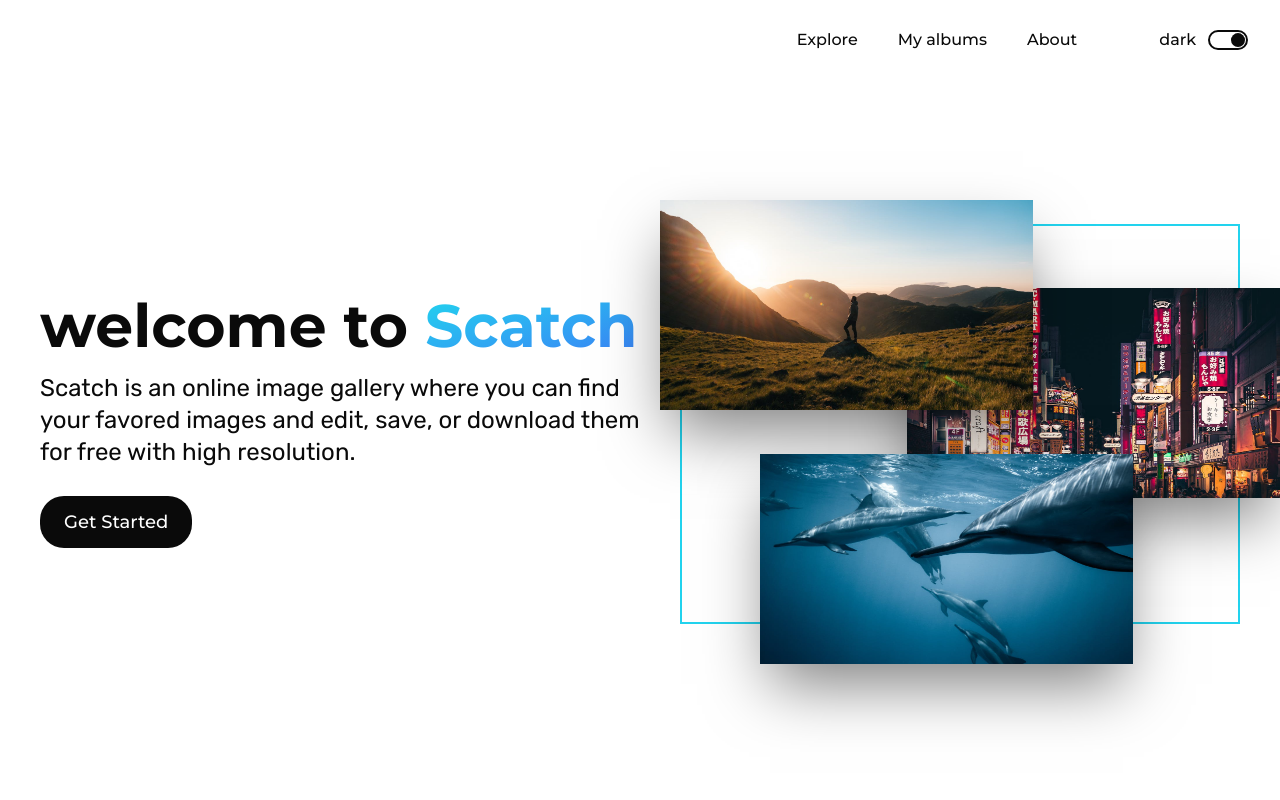
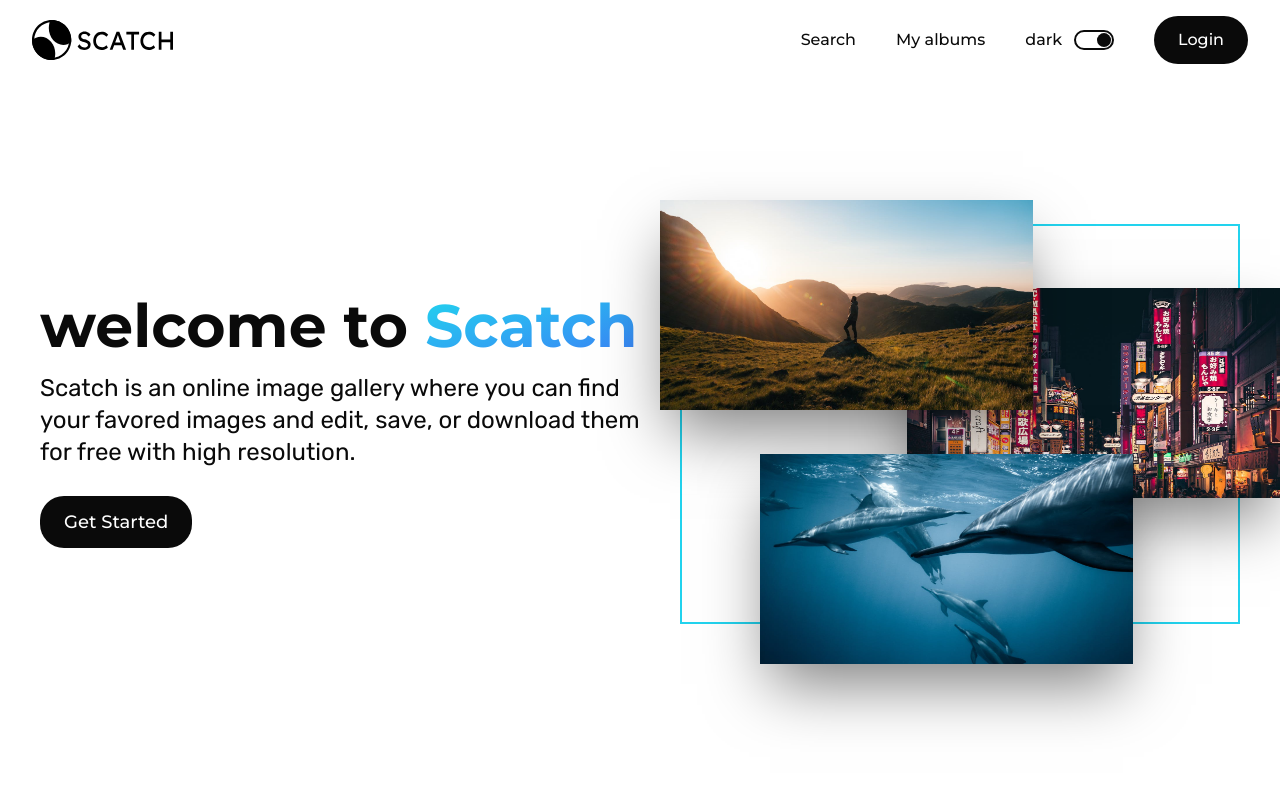
Before and after one commit to malkiii/scatch, a Next.js app: page / in a window 1280 px wide. Shown: the top 800 px of the page. Built offline with nearby package versions, Linux system fonts and the light colour scheme.

Commit message:
Creating the login button.

```diff
--- a/components/Navbar.tsx
+++ b/components/Navbar.tsx
@@ -1,10 +1,15 @@
 import Link from 'next/link';
 import Image from 'next/image';
+import { useState } from 'react';
+import NavbarMenu from './NavbarMenu';
 import { motion } from 'framer-motion';
 import { easeInOutExpo } from '../constants';
-import { useState } from 'react';
-import NavbarMenu from './NavbarMenu';
 import DarkThemeButton from './DarkThemeButton';
+import { withRouter, NextRouter } from 'next/router';
+
+type NavbarProps = {
+  router: NextRouter;
+};
 
 const navVariants = {
   hidden: { y: 200, opacity: 0 },
@@ -18,34 +23,45 @@ const navVariants = {
   }
 };
 
-export default function Navbar(): JSX.Element {
+function Navbar(props: NavbarProps) {
   const [open, setOpen] = useState<boolean>(false);
+
+  const animationProps =
+    props.router.pathname == '/'
+      ? { variants: navVariants, initial: 'hidden', animate: 'visible' }
+      : null;
+
   return (
     <>
       <header className="relative h-20 w-full px-8">
+        {undefined}
         <motion.nav
-          variants={navVariants}
-          initial="hidden"
-          animate="visible"
+          {...animationProps}
           className="flex items-center justify-between max-w-7xl h-full mx-auto overflow-y-hidden"
         >
           <Link href="/">
-            <Image src="/logotype.svg" alt="Logo" width={144} height={36} />
+            <Image
+              src="/logotype.svg"
+              alt="Logo"
+              width={144}
+              height={39}
+              className="logo"
+            />
           </Link>
           <div className="hidden md:block">
-            <Link href="/" className="theme-link">
-              Explore
+            <Link href="/search" className="theme-link">
+              Search
             </Link>
-            <Link href="/" className="theme-link">
+            <Link href="/albums" className="theme-link">
               My albums
             </Link>
-            <Link href="/" className="theme-link">
-              About
-            </Link>
             <DarkThemeButton
-              containerClassName="inline-flex items-center gap-3 pl-10 border-l-2 border-white/40"
+              containerClassName="inline-flex items-center gap-3 mr-10"
               buttonClassName="w-10 h-5"
             />
+            <Link href="/" className="theme-btn">
+              Login
+            </Link>
           </div>
           <button
             className="nav-menu-btn"
@@ -57,3 +73,4 @@ export default function Navbar(): JSX.Element {
     </>
   );
 }
+export default withRouter(Navbar);
```
